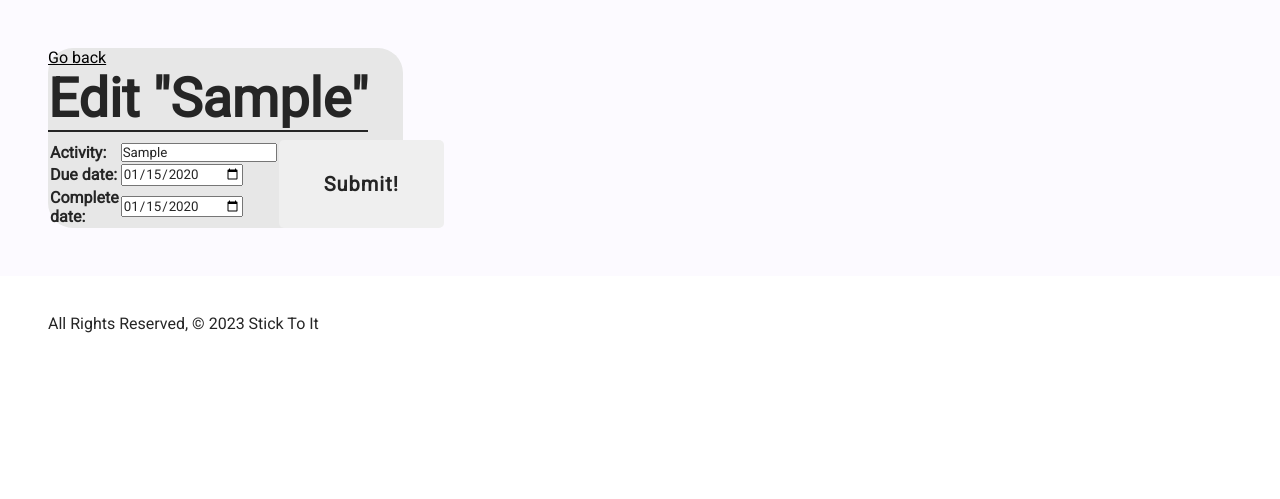
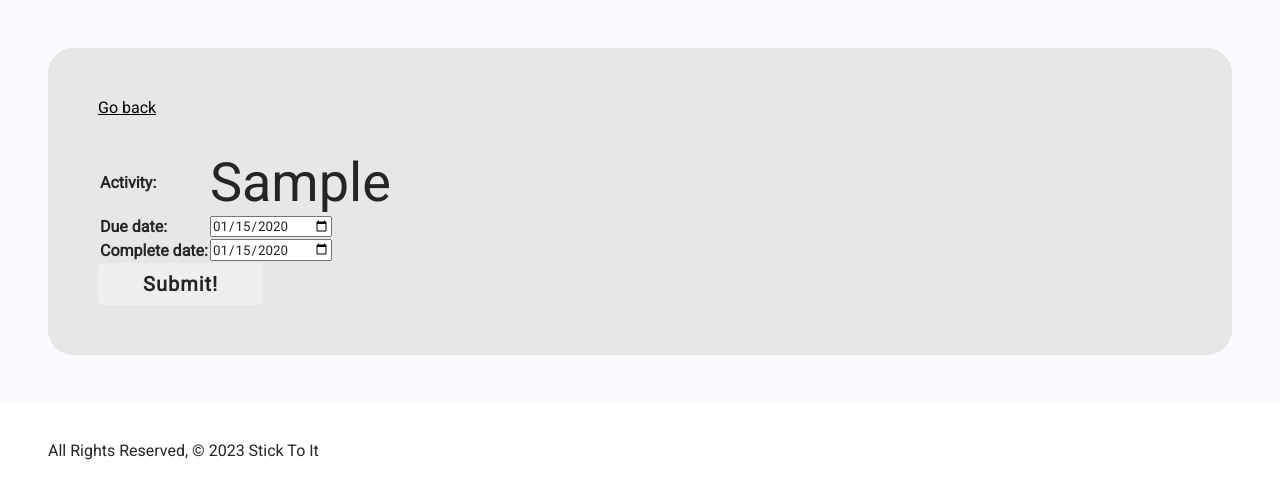
Before and after one commit to mlsmoorman/stick-to-it, a Django app: page /cards/1/update/ in a window 1280 px wide; the page is wider, and only the part inside the window is pictured. Shown: the part 88-587 px from the top of that part. Run offline with Django 5.2, Linux system fonts and the light colour scheme; a user stored in the database is signed in; tables that the repository leaves empty hold one stand-in row (values such as "Sample post").

Commit message:
edited form

```diff
--- a/stick_to_it/main_app/static/css/style.css
+++ b/stick_to_it/main_app/static/css/style.css
@@ -31,6 +31,7 @@ main {
   padding: 48px;
   background-color: #FCFAFF;
   font-family: 'Roboto';
+
 }
 
 header {
@@ -103,7 +104,7 @@ flex-direction: right;
 
 }
 .navlist li a:visited {
-  color: black;
+  color: #252525;
 
 }
 .navlist li a:hover {
@@ -214,7 +215,13 @@ section {
  .cardform {
   background-color: rgb(231, 231, 231);
   border-radius: 25px;
-  width: 30%;
+  /* width: 40%; */
+  flex-direction: column;
+  display: flex;
+  align-items: left;
+  margin: 0 auto;
+  padding: 50px;
+
  }
 
 footer {
@@ -228,8 +235,18 @@ footer {
 
 form {
   margin-top: 3%;
-  display: flex;
-  flex-direction: right;
+  /* display: flex;
+  flex-direction: right; */
+}
+
+.cardform input[type=text] {
+  background-color: transparent;
+  border: none;
+  font-size: 54px;
+  width: fit-content !important;
+
+
+
 }
 
 .editbox {
--- a/stick_to_it/main_app/templates/main_app/card_form.html
+++ b/stick_to_it/main_app/templates/main_app/card_form.html
@@ -5,9 +5,9 @@
 {% if object %}
 <div class="cardform">
 <a href="{{request.META.HTTP_REFERER}}" class="backbtn">Go back</a>
-<h1>Edit "{{ card.activity }}"</h1>
+<!-- <h1>Edit "{{ card.activity }}"</h1> -->
 {% else %}
-<h1>Add Activity</h1>
+<h1>Add Task</h1>
 {% endif %}
 
 
```
